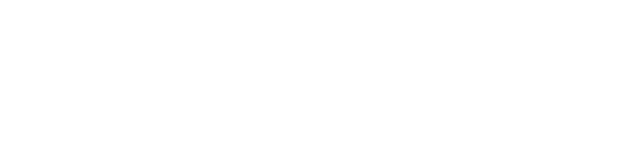
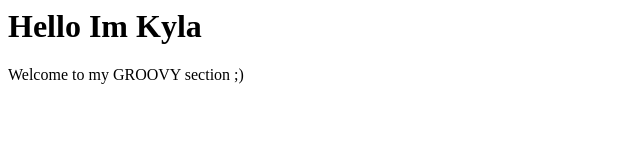
Before and after one commit to utkuyalcinyoobee/githubpractice, a plain HTML site: page index.html in a window 1280 px wide. Shown: the whole page, without its empty margins (0-640 px from the left). Drawn offline with Linux system fonts and the light colour scheme.

Commit message:
Update index.html

```diff
--- a/index.html
+++ b/index.html
@@ -13,6 +13,8 @@
     <section id="matt"></section>
 
     <section id="kyla"></section>
+    <h1>Hello Im Kyla</h1>
+    <p>Welcome to my GROOVY section ;)</p>
 
     <section id="tin"></section>
 
```
